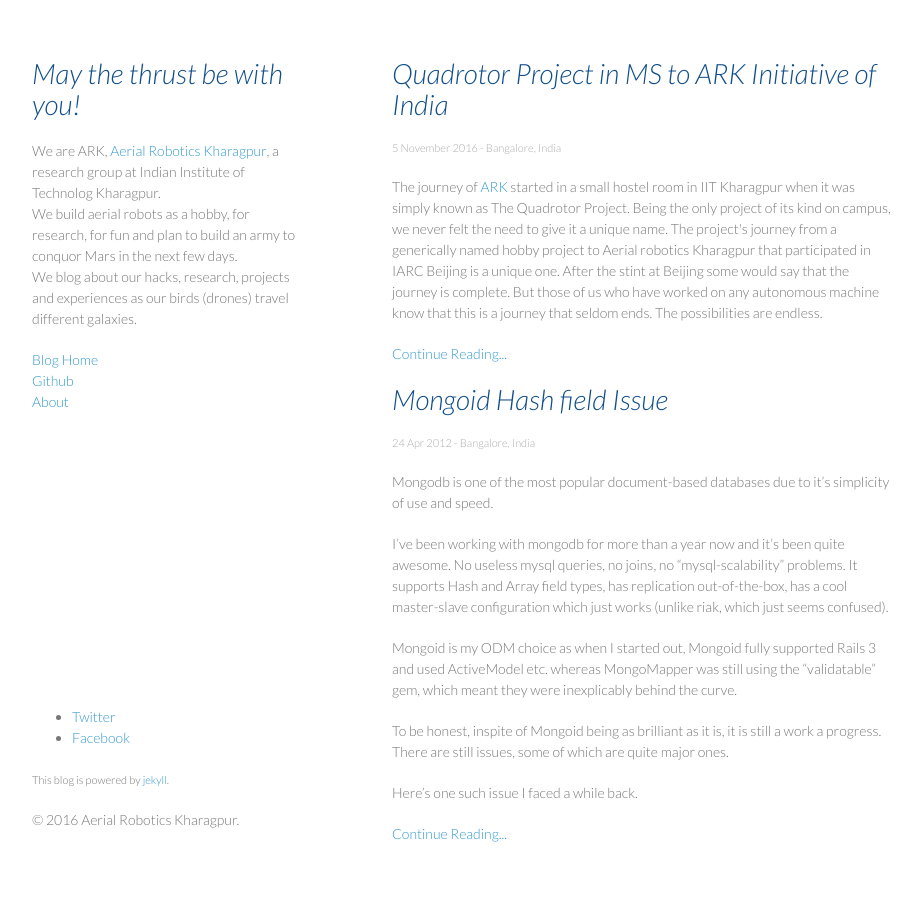
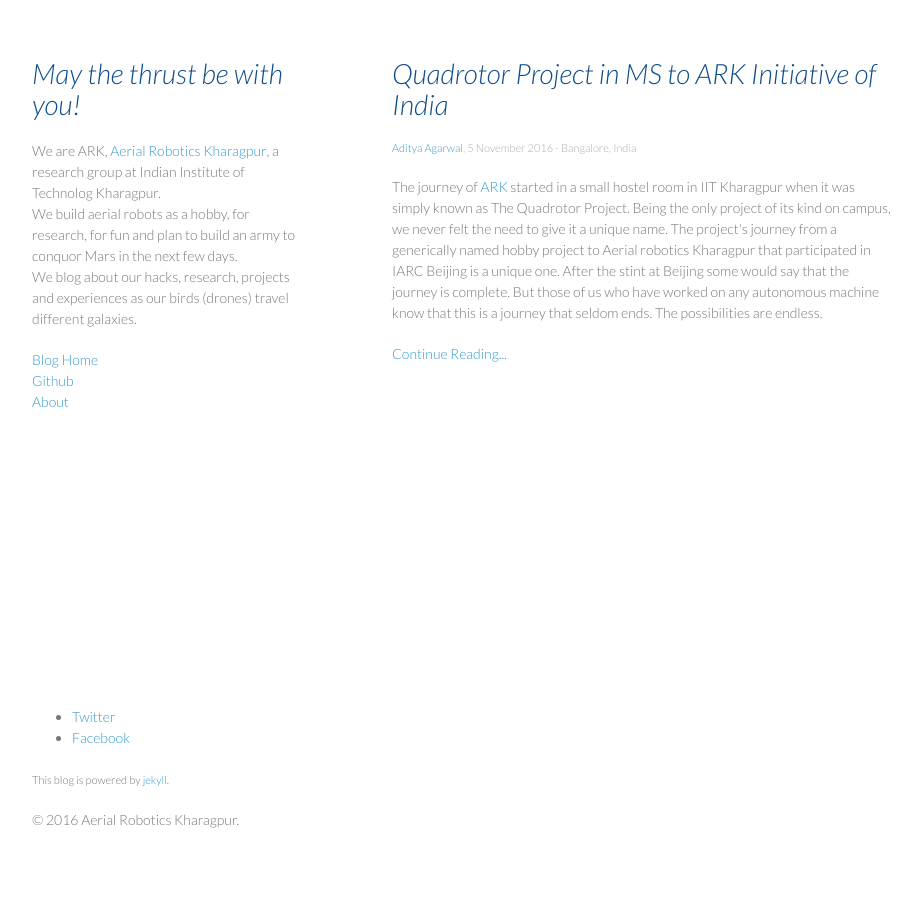
Before and after one commit to arl-kgp/ark-blog, a Jekyll site: the page built from index.html, in a window 1280 px wide. Shown: the whole page, without its empty margins (178-1099 px from the left). Built offline with Jekyll 4.4.1, drawn with Linux system fonts in a browser that asks for light colours.

Commit message:
Modified for production

```diff
--- a/_posts/2012-04-24-mongoid-hash-field-issue.md
+++ /dev/null
@@ -1,92 +0,0 @@
----
-layout: post
----
-
-Mongoid Hash field Issue
-========================
-
-<p class="date">24 Apr 2012 - Bangalore, India</p>
-
-Mongodb is one of the most popular document-based databases due to it’s simplicity of use and speed.
-
-I’ve been working with mongodb for more than a year now and it’s been quite awesome. No useless mysql queries, no joins, no “mysql-scalability” problems. It supports Hash and Array field types, has replication out-of-the-box, has a cool master-slave configuration which just works (unlike riak, which just seems confused).
-
-Mongoid is my ODM choice as when I started out, Mongoid fully supported Rails 3 and used ActiveModel etc. whereas MongoMapper was still using the “validatable” gem, which meant they were inexplicably behind the curve.
-
-To be honest, inspite of Mongoid being as brilliant as it is, it is still a work a progress. There are still issues, some of which are quite major ones.
-
-Here’s one such issue I faced a while back.
-
-<!-- more start -->
-
-#### _Issue_
-
-Modifying a Hash that lives in enumerable data has a weird behaviour. Updating a Hash value does not seem to be possible although Mongoid does not throw out an error.
-
-    class SomeClass
-      include Mongoid::Document
-      field :test, :type => Hash
-    end
-<p></p>
-    sc = SomeClass.create:)test => {:value => {}})
-
-    sc.test["value"]["new_hash"] = "new_value"
-
-    sc.save!
-
-    # Looks Fine
-    sc.test["value"]
-
-    # Reloading Object
-    sc = SomeClass.last
-    sc.test["value"]
-
-    # WTF! Where did my value go!
-    # => {}
-
-#### _Reason_
-
-When test is called from the sc object, Mongoid does a #dup and send you that copy. So, when you update the Hash, both these are updated and when Mongoid wants to save the Hash, it “thinks” that there is no change as both the copy and actual values are the same.
-
-#### _Workaround_
-
-Doing a deep copy will fix this issue. This will have a performance hit but if you want to update your Hash, you need to do this.
-
-I found this reusable code in one if the Mongoid Issues:
-
-In **config/initializers/service.rb**:
-
-    require 'service'
-    class Object
-      include Service::DeepCopyable
-    end
-
-In **lib/service.rb**:
-
-    module Service
-      module DeepCopyable
-        def grab_copy
-          Marshal.load(Marshal.dump(self))
-        end
-      end
-    end
-
-You can save your Hash now.
-
-    class Registrant
-      include Mongoid::Document
-
-      field :rgt_key, type: String
-      field :nf_registrant, type: Hash
-
-      before_save :check_keys
-
-      def check_keys
-        if self.rgt_key_changed?
-          self.nf_registrant = self.nf_registrant.grab_copy
-          self.nf_registrant["Registrant"]["reg_rgt_key"] = self.rgt_key
-        end
-      end
-    end
-
-<!-- more end -->
```
Also changed, not shown: _posts/2016-11-05-Quadrotor-Project-in-MS-to-ARK-Initiative-of-India.md (+7 -7 lines).
